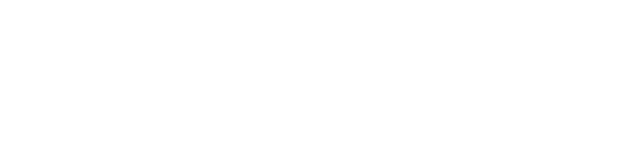
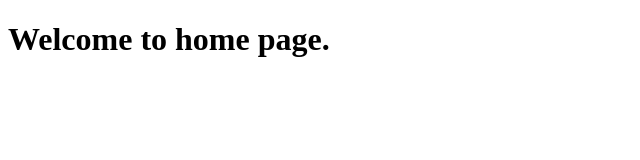
Before and after one commit to tipparaju2010/ICP1, a plain HTML site: page ICP1/Home.html in a window 1280 px wide. Shown: the whole page, without its empty margins (0-640 px from the left). Drawn offline with Linux system fonts and the light colour scheme.

Commit message:
Update Home.html

```diff
--- a/ICP1/Home.html
+++ b/ICP1/Home.html
@@ -2,9 +2,10 @@
 <html lang="en">
 <head>
     <meta charset="UTF-8">
-    <title>Title</title>
+    <title>Sample
+    </title>
 </head>
 <body>
-
+<h1>Welcome to home page.</h1>
 </body>
 </html>
```
